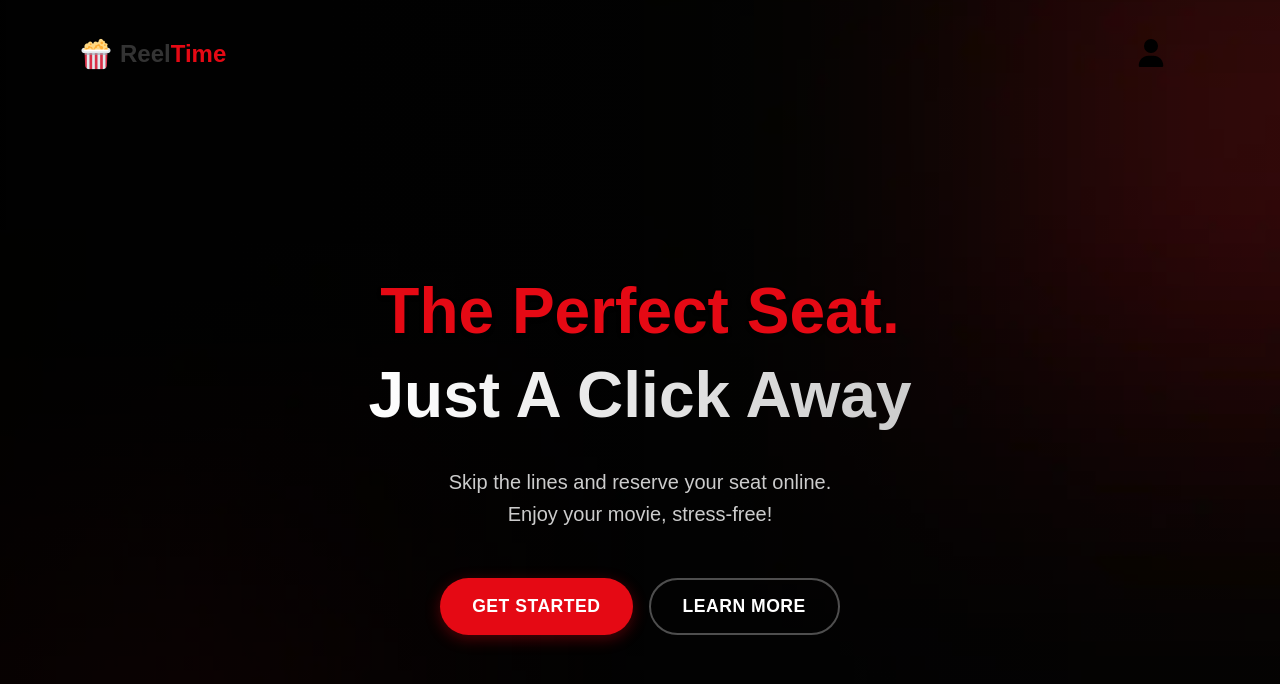
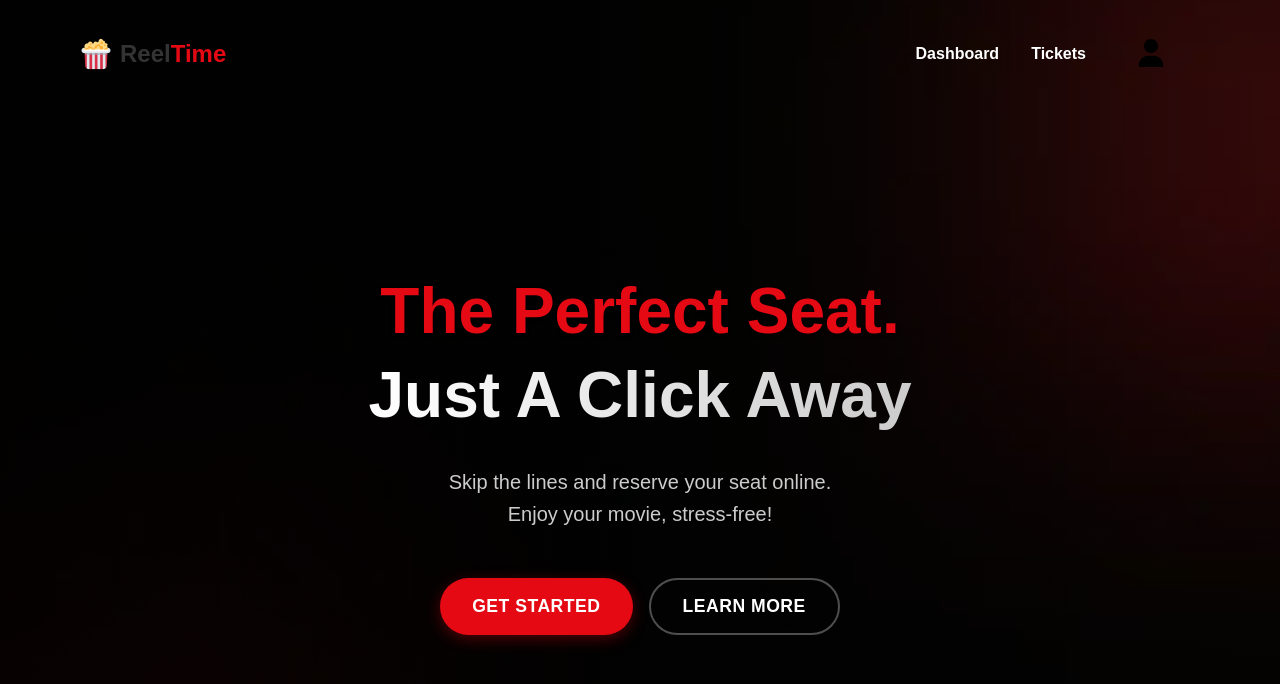
Before and after one commit to seannn9/cinema-seat-reservation, a React (Vite) app in the folder client/: page / in a window 1280 px wide. Shown: the top 684 px of the page. Built offline with nearby package versions, Linux system fonts and the light colour scheme; no server answers; sample sign-in values are in the browser's storage.

Commit message:
dashboard and tickets link is now visible in navbar when logged in while in welcome page

```diff
--- a/client/src/components/Navbar.jsx
+++ b/client/src/components/Navbar.jsx
@@ -44,19 +44,16 @@ export default function Navbar() {
             </div>
             <div className="nav-links">
                 {localStorage.getItem("userid") &&
-                    pathname !== "/dashboard" &&
-                    pathname !== "/" && (
+                    pathname !== "/dashboard" && (
                         <Link to="/dashboard" className="dashboard-link">
                             Dashboard
                         </Link>
                     )}
-                {localStorage.getItem("userid") &&
-                    pathname !== "/tickets" &&
-                    pathname !== "/" && (
-                        <Link to="/tickets" className="dashboard-link">
-                            Tickets
-                        </Link>
-                    )}
+                {localStorage.getItem("userid") && pathname !== "/tickets" && (
+                    <Link to="/tickets" className="dashboard-link">
+                        Tickets
+                    </Link>
+                )}
                 {isLoggedIn ? (
                     <ProfileDropdown username={username} />
                 ) : (
```
